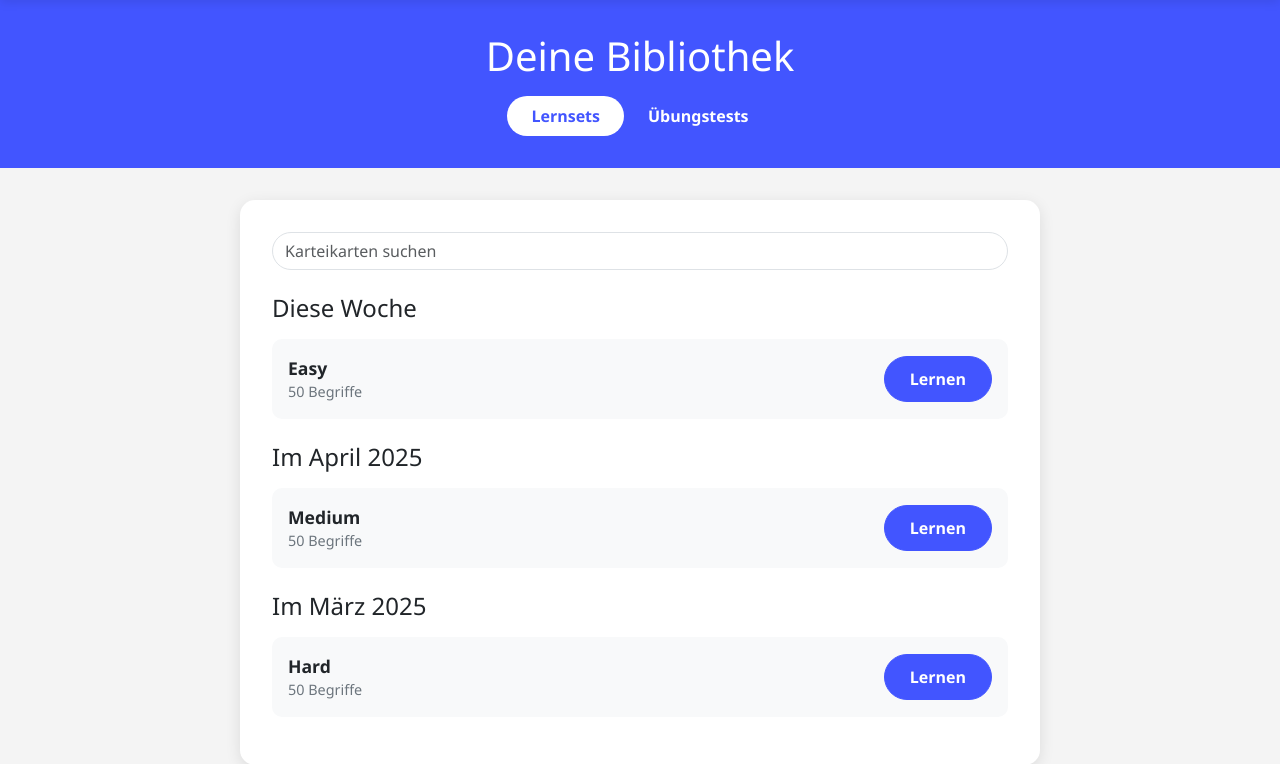
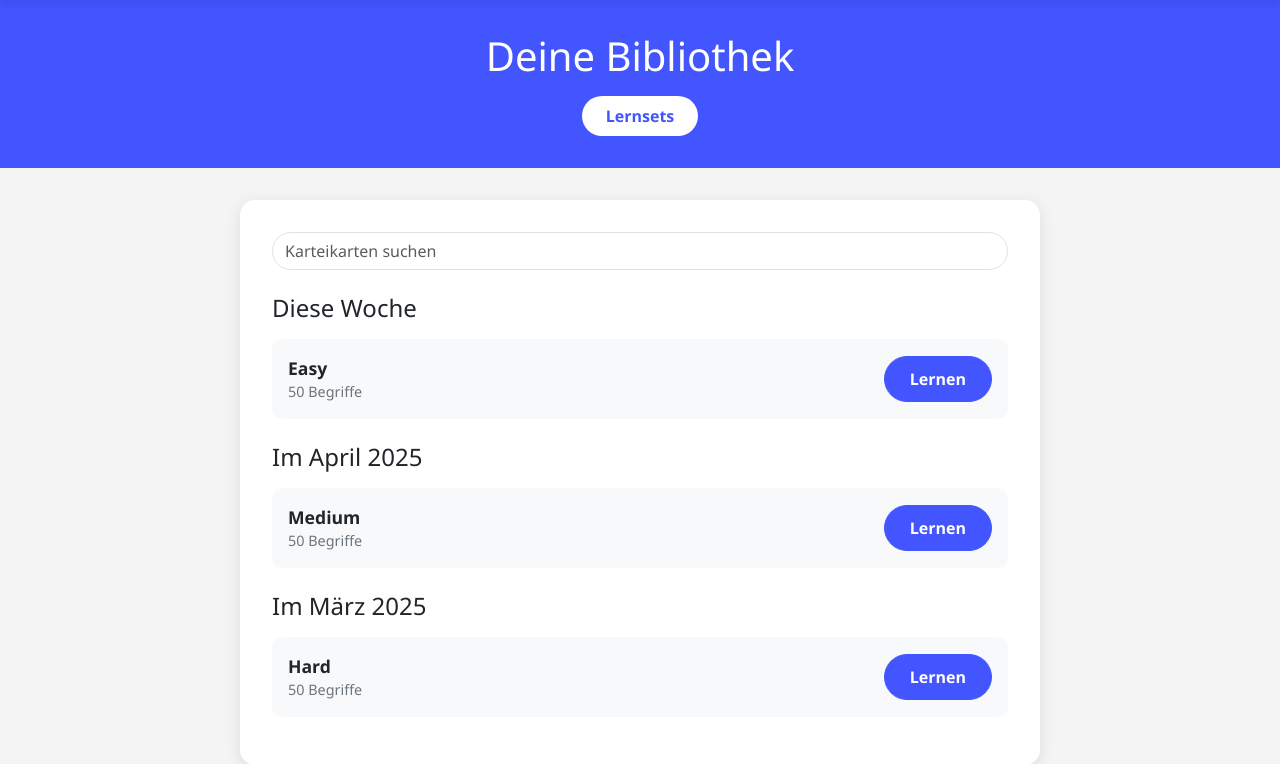
Before and after one commit to MaxiFratzi/Sprachlerner---Projekt, a PHP site: page /library.php in a window 1280 px wide. Shown: the part 69-833 px from the top of the page. Run offline with PHP 8.4, Linux system fonts and the light colour scheme.

Commit message:
refactor: remove unused navigation link for Übungstests in library.php

```diff
--- a/library.php
+++ b/library.php
@@ -139,9 +139,6 @@ session_start();
                 <li class="nav-item">
                     <a class="nav-link active" href="#lernsets">Lernsets</a>
                 </li>
-                <li class="nav-item">
-                    <a class="nav-link" href="#uebungstests">Übungstests</a>
-                </li>
             </ul>
         </div>
     </div>
```
